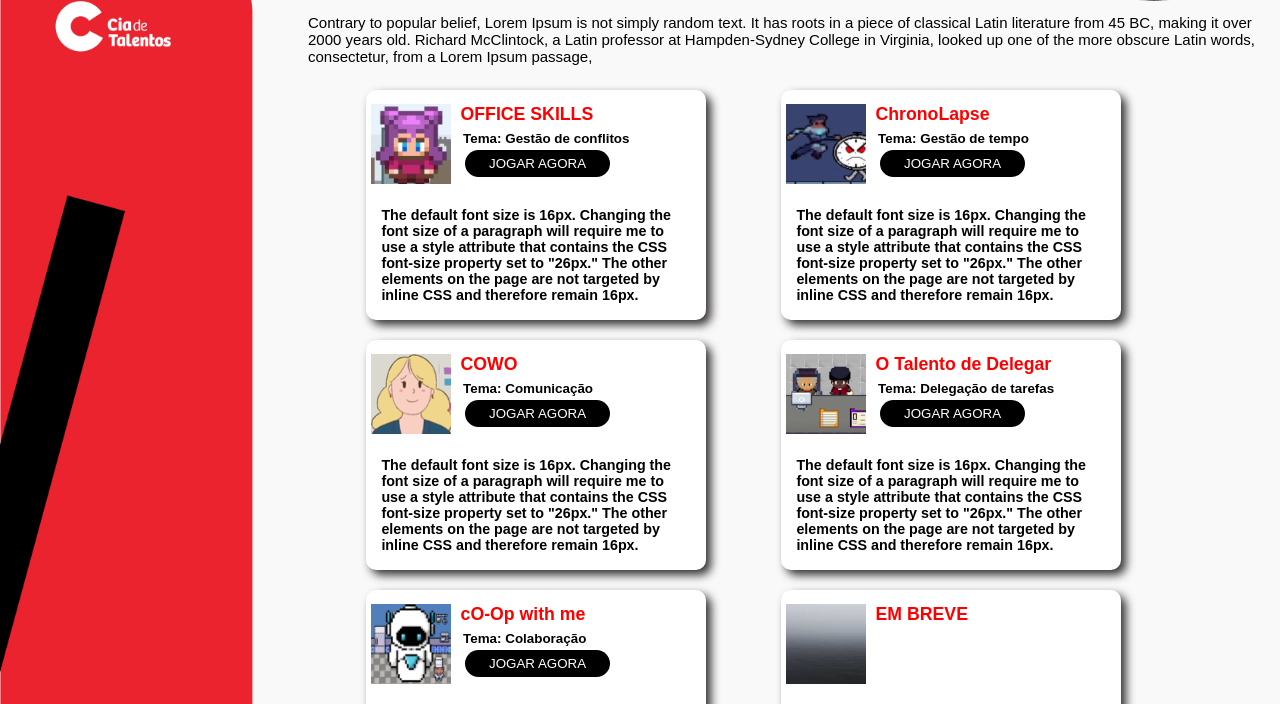
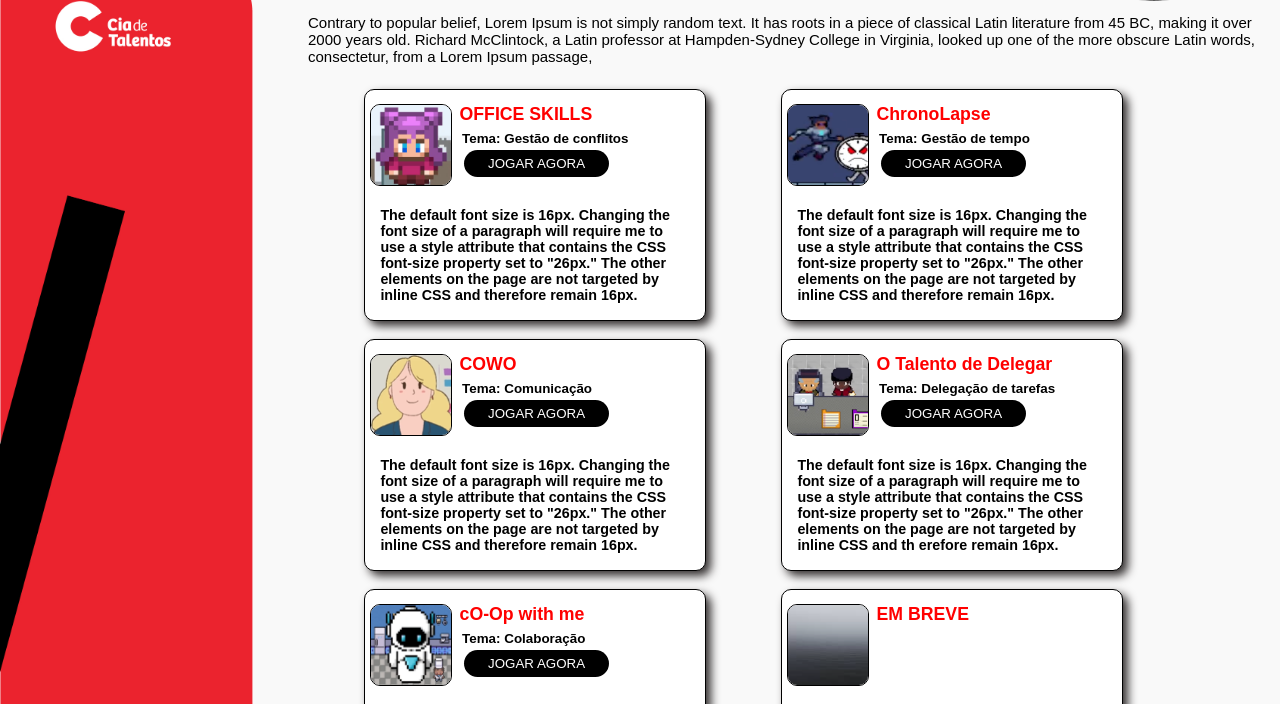
Before and after one commit to lidiamariano/LP, a plain HTML site: page modelo.html in a window 1280 px wide. Shown: the part 55-759 px from the top of the page. Drawn offline with Linux system fonts and the light colour scheme.

Commit message:
Ajustes no css

```diff
--- a/estilo.css
+++ b/estilo.css
@@ -31,14 +31,24 @@ p{
     grid-auto-rows: 250px;
 }
 
+/* @media only screen and (max-width:1000px){
+    .cards {
+      display: grid;
+      grid-template-columns: 1fr;
+    }
+}  */
+
+
 section {
     background: white;
+    border:1px solid #000000;
     border-radius: 10px;
     padding: 15px;
     width: 310px;
     height: 200px;
     margin: auto;
     box-shadow: 5px 5px 10px rgb(52, 48, 48);
+    overflow:hidden;
 }
 
 .jogo1 {
@@ -112,6 +122,8 @@ padding-left: 7%;
 
 .image-icon{
 margin-left: -10px;
+border-radius: 10px;
+border:1px solid #000000;
 }
 
 .buttonCard {
--- a/modelo.html
+++ b/modelo.html
@@ -104,7 +104,8 @@
                     </div>
                 </div>
 
-                <h6>The default font size is 16px. Changing the font size of a paragraph will require me to use a style attribute that contains the CSS font-size property set to "26px." The other elements on the page are not targeted by inline CSS and therefore remain 16px.</h6>
+                <h6>The default font size is 16px. Changing the font size of a paragraph will require me to use a style attribute that contains the CSS font-size property set to "26px." The other elements on the page are not targeted by inline CSS and th
+                    erefore remain 16px.</h6>
             </div>
         </section>
         <section class="jogo5">
```
